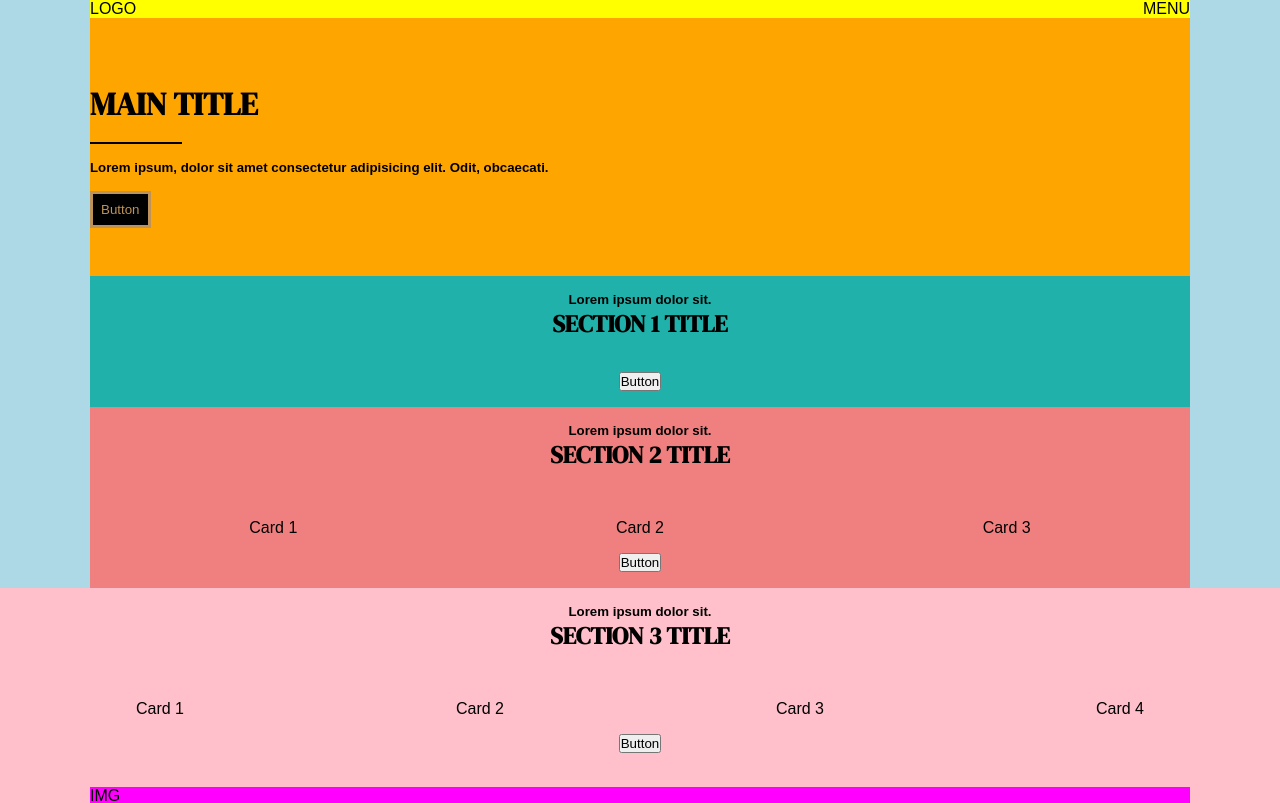
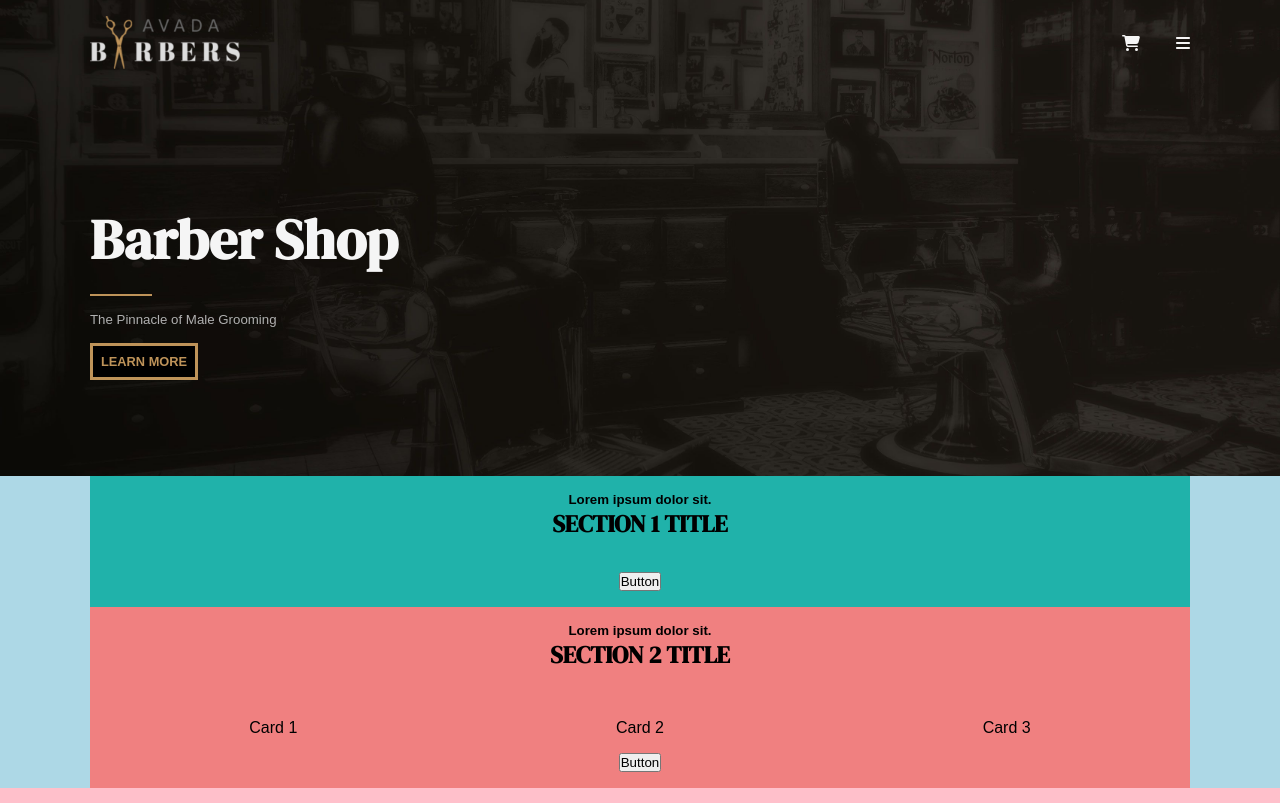
Before and after one commit to Francesca-Dascanio/proj-html-vuejs, a Vue app: page / in a window 1280 px wide. Shown: the top 803 px of the page. Built offline with nearby package versions, Linux system fonts and the light colour scheme.

Commit message:
Stilizzazione header

```diff
--- a/src/App.vue
+++ b/src/App.vue
@@ -12,6 +12,7 @@ export default {
     },
     data () {
         return {
+            clicked: false,
             headerMenu: [
                 'Home',
                 'About Us',
@@ -31,20 +32,87 @@ export default {
                 }
             ]
         }
-    }
+    },
+    // methods: {
+    //     getMenu: function () {
+    //         return this.clicked = true;
+
+    //     }
+    // }
 }
 
 </script>
 
 <template>
 
-    <AppHeader />
-    <AppMain />
-    <AppFooter />
+    <div class="general-container"
+    :class="{
+        '': clicked == false,
+        'not-visible': clicked == true
+    }">
+        <AppHeader @getClick="clicked = true" />
+        <AppMain />
+        <AppFooter />
+    </div>
+
+    <div class="general-menu"
+    :class="{
+        'not-visible': clicked == false,
+        '': clicked == true
+    }">
+        <div class="exit text-right" @click="clicked = false">
+            <font-awesome-icon icon="fa-solid fa-xmark" />
+        </div>
+        <div class="menu-container flex justify-center align-items">
+            <ul >
+                <li v-for="info in headerMenu">
+                    <a href="#">
+                        {{ info }}
+                    </a>
+                </li>
+            </ul>
+        </div>
+    </div>
 
 </template>
 
 <style lang="scss">
 @import './styles/main.scss';
 
+.general-menu {
+    background-color: $fourth-color;
+    color: $fifth-color;
+    width: 100%;
+    height: 100vh;
+
+        .exit {
+            padding: 1rem;
+        }
+
+       .menu-container {
+
+            height: 100%;
+
+            ul {
+                list-style: none;
+
+                li {
+                    text-align: center;
+                    padding: 0.5rem;
+
+                    a {
+                        text-decoration: none;
+                        color: $fifth-color;
+                        padding: 0.5rem;
+
+                        &:hover {
+                            color: $primary-color;
+                        }
+                    }
+                }
+            }
+       }
+
+}
+
 </style>
--- a/src/components/AppHeader.vue
+++ b/src/components/AppHeader.vue
@@ -1,10 +1,7 @@
 <script>
 
 export default {
-    name: 'AppHeader',
-    props: {
-        menu: Array
-    }
+    name: 'AppHeader'
 }
 
 </script>
@@ -15,12 +12,13 @@ export default {
         <!-- In container-lg andrà background-image -->
         <div class="container-lg">
             <div class="header-top container-sm">
-                <nav class="flex space-btw">
+                <nav class="flex space-btw align-items">
                     <div class="logo">
-                        LOGO
+                        <img src="../assets/avadabarbers-logo-x2-200x70.png" alt="Avada Barbers">
                     </div>
-                    <div class="menu">
-                        MENU
+                    <div class="menu" @click="$emit('getClick')">
+                        <font-awesome-icon icon="fa-solid fa-cart-shopping" />
+                        <font-awesome-icon icon="fa-solid fa-bars" />
                     </div>
 
                 </nav>
@@ -29,14 +27,14 @@ export default {
                 <div class="box flex align-items py-lg">
                     <div class="info">
                         <h1 class="py-md">
-                            MAIN TITLE
+                            Barber Shop
                         </h1>
                         <hr>
                         <h5 class="py-md">
-                            Lorem ipsum, dolor sit amet consectetur adipisicing elit. Odit, obcaecati.
+                            The Pinnacle of Male Grooming
                         </h5>
                         <button>
-                            Button
+                            LEARN MORE
                         </button>
                     </div>
                 </div>
@@ -50,21 +48,53 @@ export default {
 @import '../styles/partials/variables.scss';
 @import '../styles/partials/mixins.scss';
 .container-lg {
-    background-color: lightblue;
+    background-image: url('../assets/avadabarbers-homepage-hero-bg.jpg');
+    background-size: cover;
+    background-position: center;
+    background-repeat: no-repeat;
 
     .header-top {
-        background-color: yellow;
+        // background-color: black;
+        .logo {
+            width: 150px;
+
+            img {
+                width: 100%;
+                padding: 1rem 0;
+            }
+        }
+
+        .menu {
+            color: $fifth-color;
+
+            > * {
+                margin-left: 20px;
+                padding: 1rem 0 1rem 1rem;
+            }
+        }
     }
 
     .header-bottom {
-        background-color: orange;
+        // background-color: black;
+        .box {
 
-        .box {
+            padding: 6rem 0;
             .info {
+                h1 {
+                    font-size: 3.5rem;
+                    color: $fifth-color;
+                }
+
                 hr {
-                    border-width: 0.5px;
+                    border-width: 1px;
                     border-style: solid;
                     width: 20%;
+                    color: $primary-color;
+                }
+
+                h5 {
+                    color: $secondary-color;
+                    font-weight: lighter;
                 }
 
                 button {
--- a/src/main.js
+++ b/src/main.js
@@ -8,10 +8,14 @@ import { library } from '@fortawesome/fontawesome-svg-core'
 import { FontAwesomeIcon } from '@fortawesome/vue-fontawesome'
 
 /* import specific icons */
-import { faUserSecret } from '@fortawesome/free-solid-svg-icons'
+import { faXmark } from '@fortawesome/free-solid-svg-icons'
+import { faCartShopping } from '@fortawesome/free-solid-svg-icons'
+import { faBars } from '@fortawesome/free-solid-svg-icons'
 
 /* add icons to the library */
-library.add(faUserSecret)
+library.add(faXmark)
+library.add(faCartShopping)
+library.add(faBars)
 
 createApp(App)
 .component('font-awesome-icon', FontAwesomeIcon)
--- a/src/styles/main.scss
+++ b/src/styles/main.scss
@@ -32,6 +32,10 @@ h1, h2, h3 {
     justify-content: space-between;
 }
 
+.justify-center {
+    justify-content: center;
+}
+
 .align-items {
     align-items: center;
 }
@@ -57,3 +61,8 @@ h1, h2, h3 {
 .text-right {
     text-align: right;
 }
+
+// REGOLE VISIBILITA'
+.not-visible {
+    display: none;
+}
--- a/src/styles/partials/mixins.scss
+++ b/src/styles/partials/mixins.scss
@@ -2,6 +2,8 @@
 @mixin button($color, $background-color) {
     border: 3px solid $primary-color;
     padding: 0.5rem;
+    font-size: 0.8rem;
+    font-weight: bold;
     color: $color;
     background-color: $background-color;
 
```
Also changed, not shown: src/assets/triangle.svg (added).
